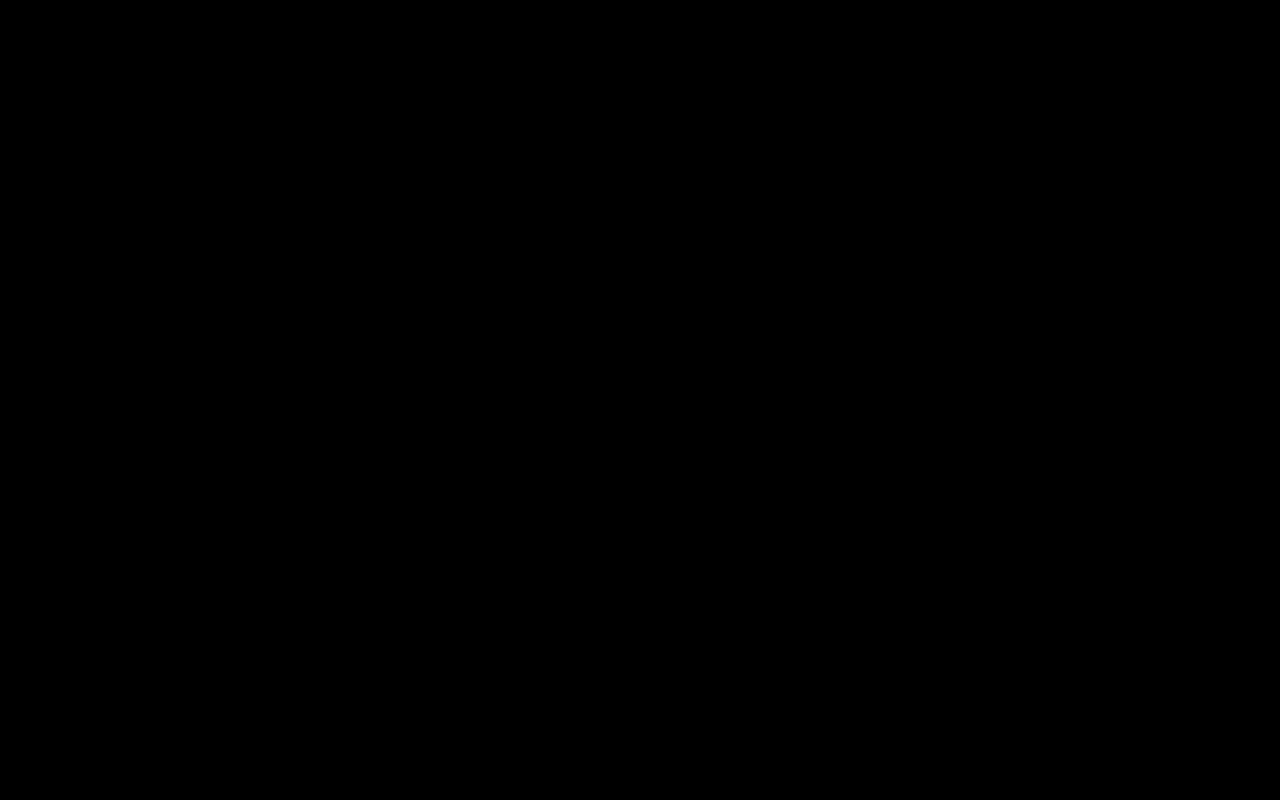
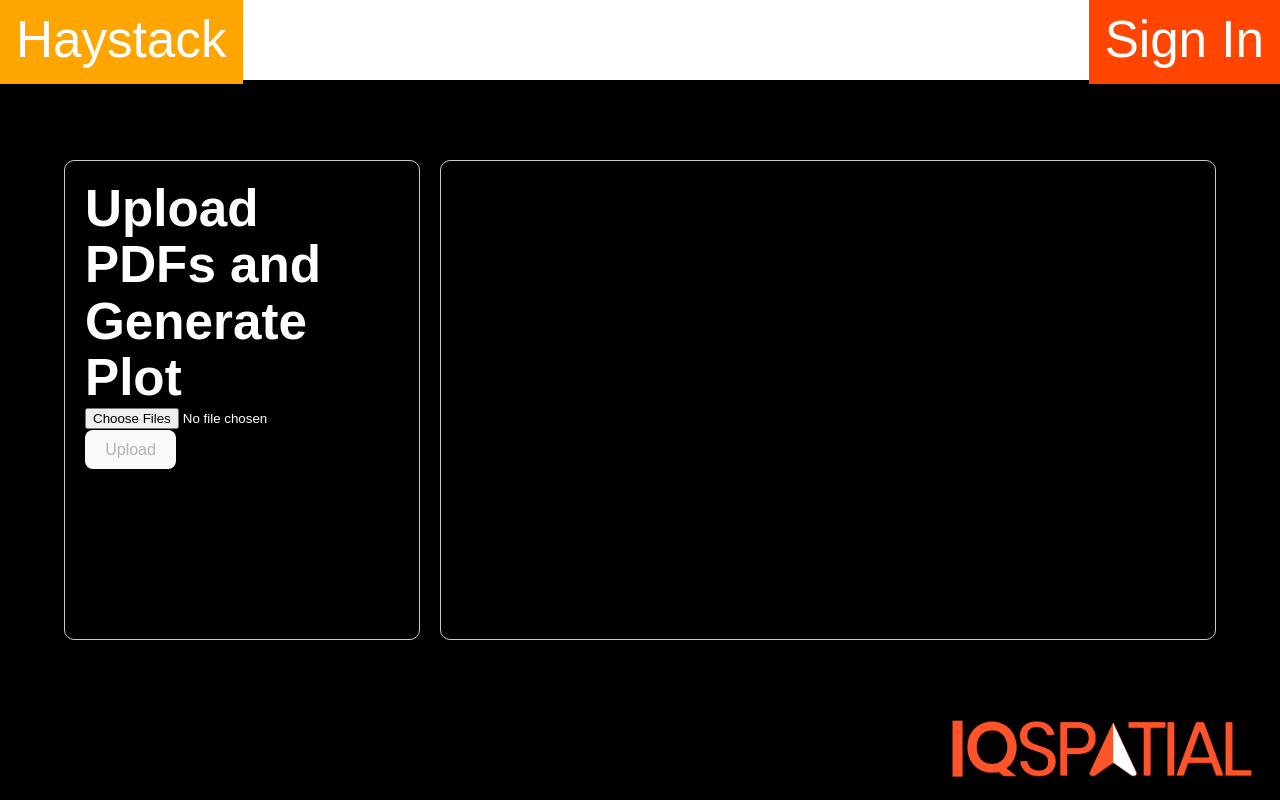
Before and after one commit to JNikolo/haystack, a React (Vite) app in the folder haystack-frontend/: page /getinsights in a window 1280 px wide. Before the commit this address had no page. Built offline with nearby package versions, Linux system fonts and the light colour scheme.

Commit message:
Set up main page of app

```diff
--- a/haystack-frontend/package.json
+++ b/haystack-frontend/package.json
@@ -10,6 +10,7 @@
     "preview": "vite preview"
   },
   "dependencies": {
+    "axios": "^1.7.2",
     "react": "^18.2.0",
     "react-dom": "^18.2.0",
     "react-router-dom": "^6.23.1"
--- a/haystack-frontend/src/App.jsx
+++ b/haystack-frontend/src/App.jsx
@@ -3,6 +3,7 @@ import React from 'react';
 import { BrowserRouter as Router, Route, Routes } from 'react-router-dom';
 import Home from './pages/Home';
 import SignIn from './pages/SignIn';
+import GetInsights from './pages/GetInsights';
 import './App.css';
 
 function App() {
@@ -11,6 +12,7 @@ function App() {
       <Routes>
         <Route path="/" element={<Home/>} />
         <Route path="/signin" element={<SignIn/>} />
+        <Route path="/getinsights" element={<GetInsights/>} />
       </Routes>
     </Router>
   );
--- a/haystack-frontend/src/components/Footer.css
+++ b/haystack-frontend/src/components/Footer.css
@@ -1,18 +1,22 @@
 .footer-container {
+    position: fixed;
+    bottom: 0;
+    right: 0; /* Adjusted to position at the bottom right corner */
     width: 100vw;
     height: 10vh;
     display: flex;
-    justify-content: space-between;
-    align-items: center;
+    justify-content: flex-end;
+    align-items: flex-end;
     background-color: black;
     margin-top: 0;
+    padding: 0 20px;
 }
 
+
+
 .IQSpatialogo {
-    position: absolute;
-    right: 0;
-    bottom: 0;
-    width: auto;
-    height: 5%;
-    padding: 0 20px;
+
+        max-height: 100%;
+        width: auto;
+        margin-bottom: 10px; /* Ensure it aligns well with the footer's bottom */
 }
--- a/haystack-frontend/src/components/Header.css
+++ b/haystack-frontend/src/components/Header.css
@@ -6,6 +6,9 @@
     align-items: center;
     background-color: white;
     margin-top: 0;
+    position: fixed;
+    top: 0;
+    left: 0;
 }
 
 .brand-container {
@@ -13,7 +16,7 @@
     padding: 1rem;
 }
 
-.button-container{
+.button-container {
     background-color: orangered;
     padding: 1rem;
 }
--- /dev/null
+++ b/haystack-frontend/src/components/Upload.jsx
@@ -0,0 +1,17 @@
+import React from 'react';
+
+function Upload({ selectedFiles, loading, handleFileChange, handleSubmit }) {
+    return (
+        <div className="App">
+            <h1>Upload PDFs and Generate Plot</h1>
+            <form onSubmit={handleSubmit}>
+                <input type="file" multiple onChange={handleFileChange} />
+                <button type="submit" disabled={!selectedFiles || loading}>
+                    {loading ? 'Uploading...' : 'Upload'}
+                </button>
+            </form>
+        </div>
+    );
+}
+
+export default Upload;
--- /dev/null
+++ b/haystack-frontend/src/pages/GetInsights.css
@@ -0,0 +1,29 @@
+body {
+    color: white;
+}
+
+.insights-container {
+    display: flex;
+    justify-content: space-between;
+    padding: 20px;
+    width: 90vw;
+    height: 60vh;
+}
+
+.box {
+    border: 1px solid #ccc;
+    border-radius: 10px;
+    padding: 20px;
+    box-shadow: 0 4px 8px rgba(0, 0, 0, 0.1);
+    background-color: black;
+}
+
+.upload-box {
+    flex: 0.3;
+    margin-right: 10px;
+}
+
+.output-box {
+    flex: 0.7;
+    margin-left: 10px;
+}
--- /dev/null
+++ b/haystack-frontend/src/pages/GetInsights.jsx
@@ -0,0 +1,63 @@
+import React, { useState } from 'react';
+import Header from '../components/Header';
+import Footer from "../components/Footer";
+import Upload from "../components/Upload";
+import Output from "../components/Output";
+import './GetInsights.css';
+import axios from 'axios';
+
+function GetInsights() {
+    const [selectedFiles, setSelectedFiles] = useState(null);
+    const [imageData, setImageData] = useState(null);
+    const [loading, setLoading] = useState(false);
+
+    const handleFileChange = (event) => {
+        setSelectedFiles(event.target.files);
+    };
+
+    const handleSubmit = async (event) => {
+        event.preventDefault();
+        setLoading(true);
+
+        const formData = new FormData();
+        for (let i = 0; i < selectedFiles.length; i++) {
+            formData.append('files', selectedFiles[i]);
+        }
+
+        try {
+            //Make sure to add post address
+            const response = await axios.post('', formData, {
+                headers: {
+                    'Content-Type': 'multipart/form-data',
+                },
+            });
+            setImageData(response.data.image_data);
+        } catch (error) {
+            console.error('Error uploading files:', error);
+        } finally {
+            setLoading(false);
+        }
+    };
+
+    return (
+        <>
+            <Header />
+            <div className="insights-container">
+                <div className="box upload-box">
+                    <Upload
+                        selectedFiles={selectedFiles}
+                        loading={loading}
+                        handleFileChange={handleFileChange}
+                        handleSubmit={handleSubmit}
+                    />
+                </div>
+                <div className="box output-box">
+                    <Output imageData={imageData} />
+                </div>
+            </div>
+            <Footer />
+        </>
+    );
+}
+
+export default GetInsights;
```
Also changed, not shown: haystack-frontend/src/components/Output.jsx (added, +16 -0 lines), 1 other file (tests, documents, lock files or other folders).
